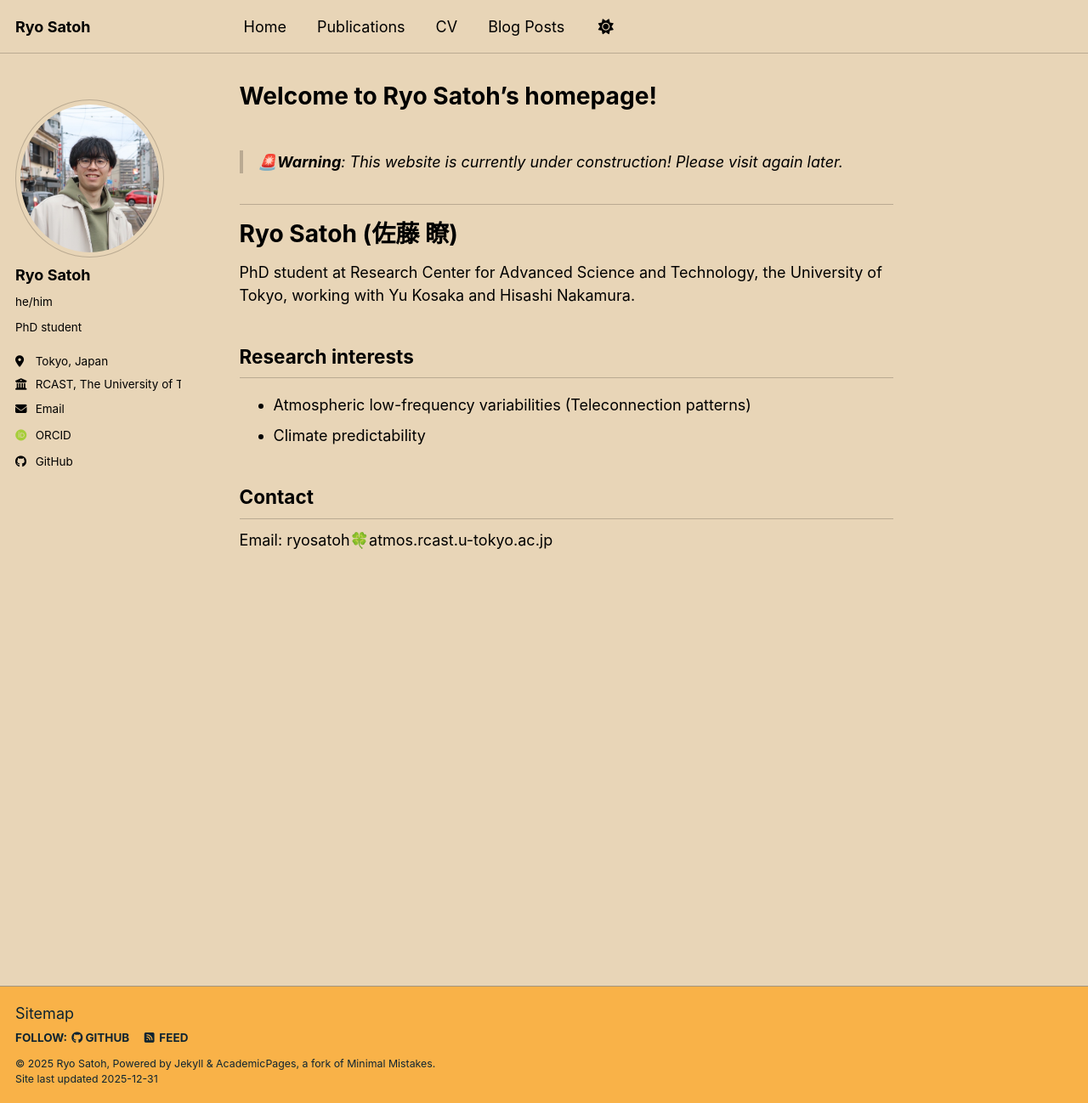
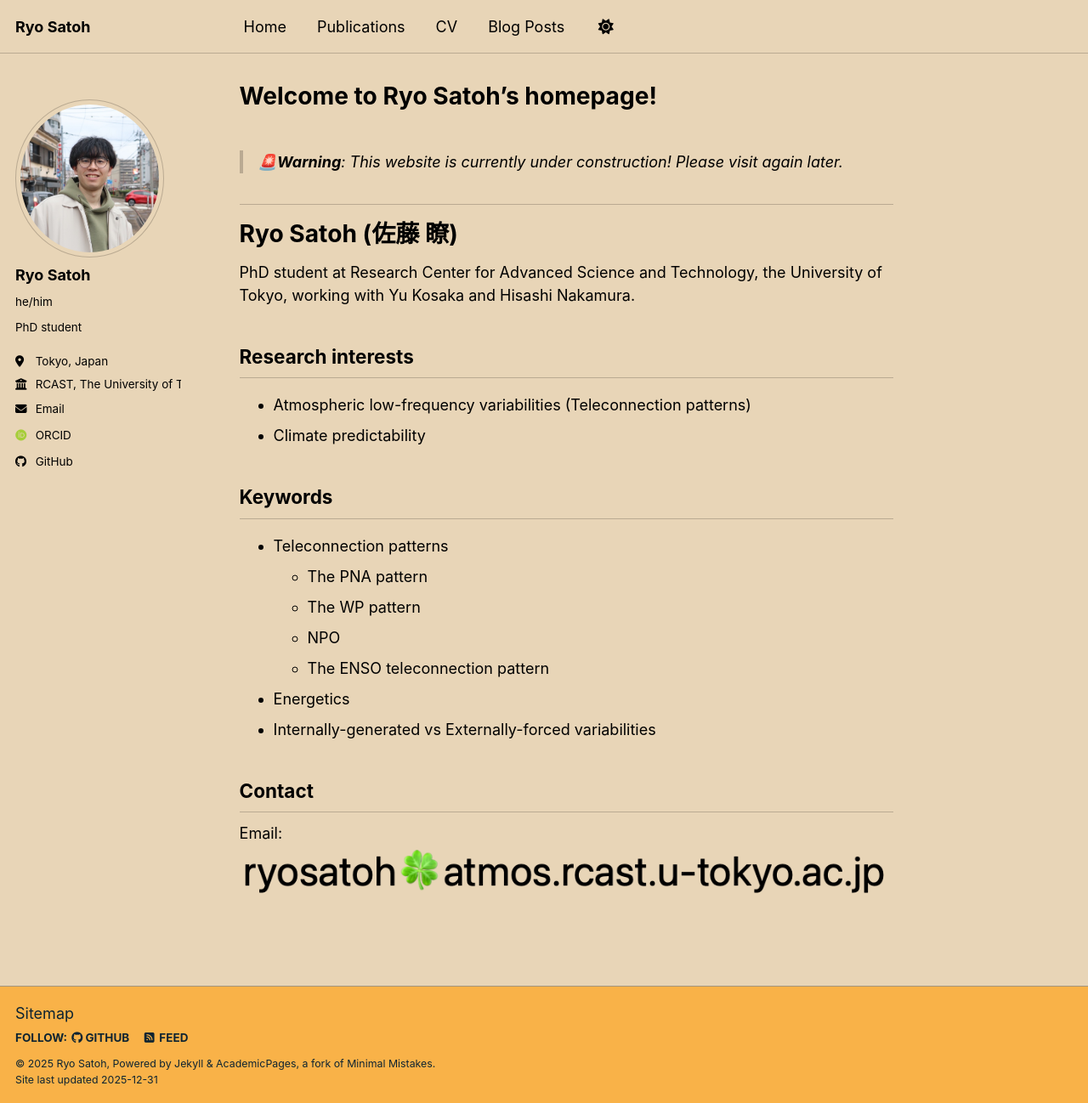
Before and after one commit to ryosatoh/ryosatoh.github.io, a Jekyll site: the page built from _pages/about.md, in a window 1280 px wide and 1298 px high. Shown: the whole window at 85% size. Built offline with Jekyll 4.4.1, drawn with Linux system fonts in a browser that asks for light colours; some web fonts are replaced; a script bundle is joined from its source files by our own code; library files that are not in the unit come from our copies.

Commit message:
Add an image of email address and key words in about.md

```diff
--- a/_pages/about.md
+++ b/_pages/about.md
@@ -18,8 +18,18 @@ PhD student at Research Center for Advanced Science and Technology, the Universi
 - Atmospheric low-frequency variabilities (Teleconnection patterns)
 - Climate predictability
 
+## Keywords
+- Teleconnection patterns
+  - The PNA pattern
+  - The WP pattern
+  - NPO
+  - The ENSO teleconnection pattern
+- Energetics
+- Internally-generated vs Externally-forced variabilities
+
 ## Contact
-Email: ryosatoh🍀atmos.rcast.u-tokyo.ac.jp
+Email:
+![image of email address](/images/email-address.png)
 
 <!--
 This is the front page of a website that is powered by the [Academic Pages template](https://github.com/academicpages/academicpages.github.io) and hosted on GitHub pages. [GitHub pages](https://pages.github.com) is a free service in which websites are built and hosted from code and data stored in a GitHub repository, automatically updating when a new commit is made to the repository. This template was forked from the [Minimal Mistakes Jekyll Theme](https://mmistakes.github.io/minimal-mistakes/) created by Michael Rose, and then extended to support the kinds of content that academics have: publications, talks, teaching, a portfolio, blog posts, and a dynamically-generated CV. Incidentally, these same features make it a great template for anyone that needs to show off a professional template!
```
